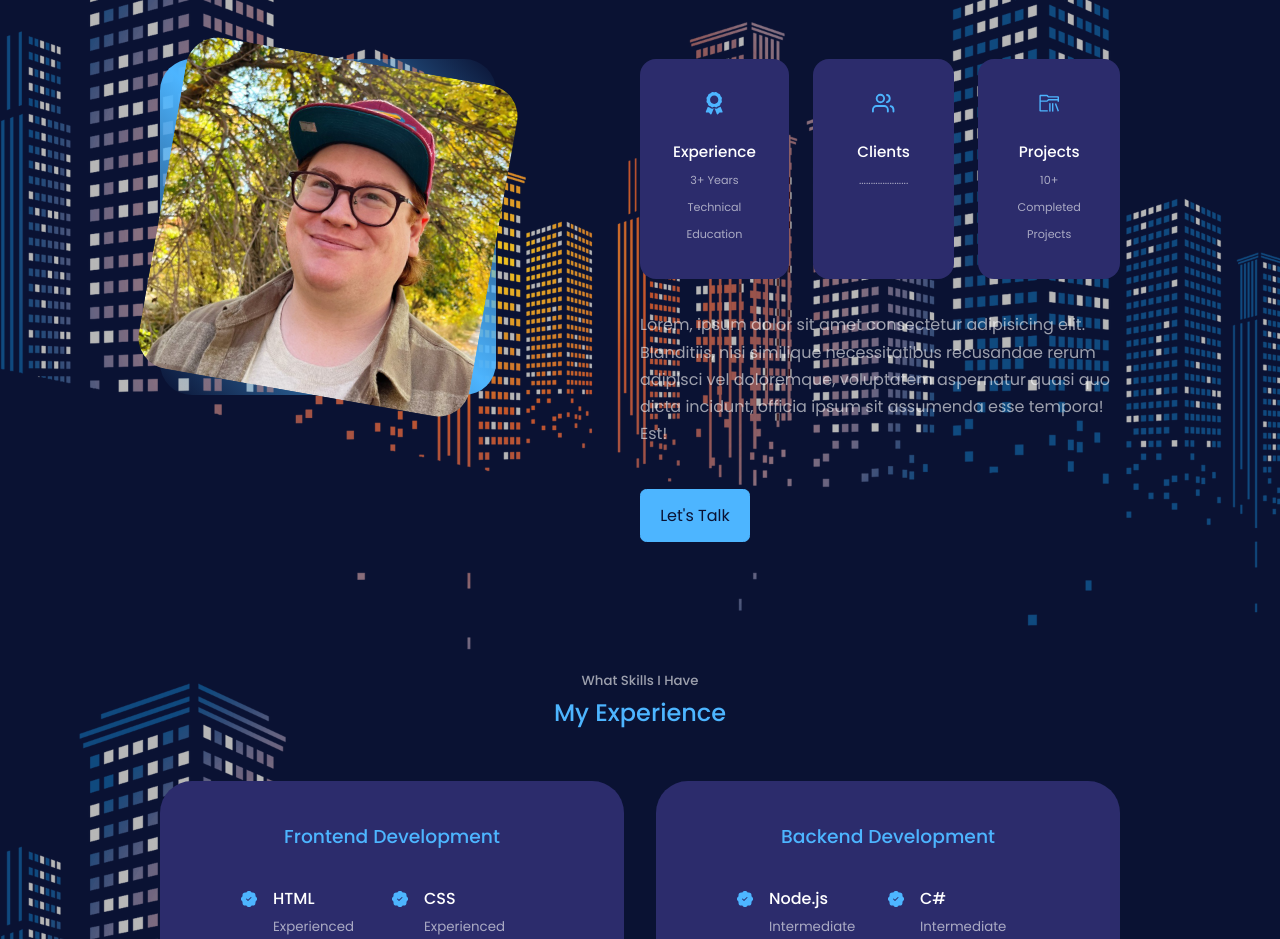
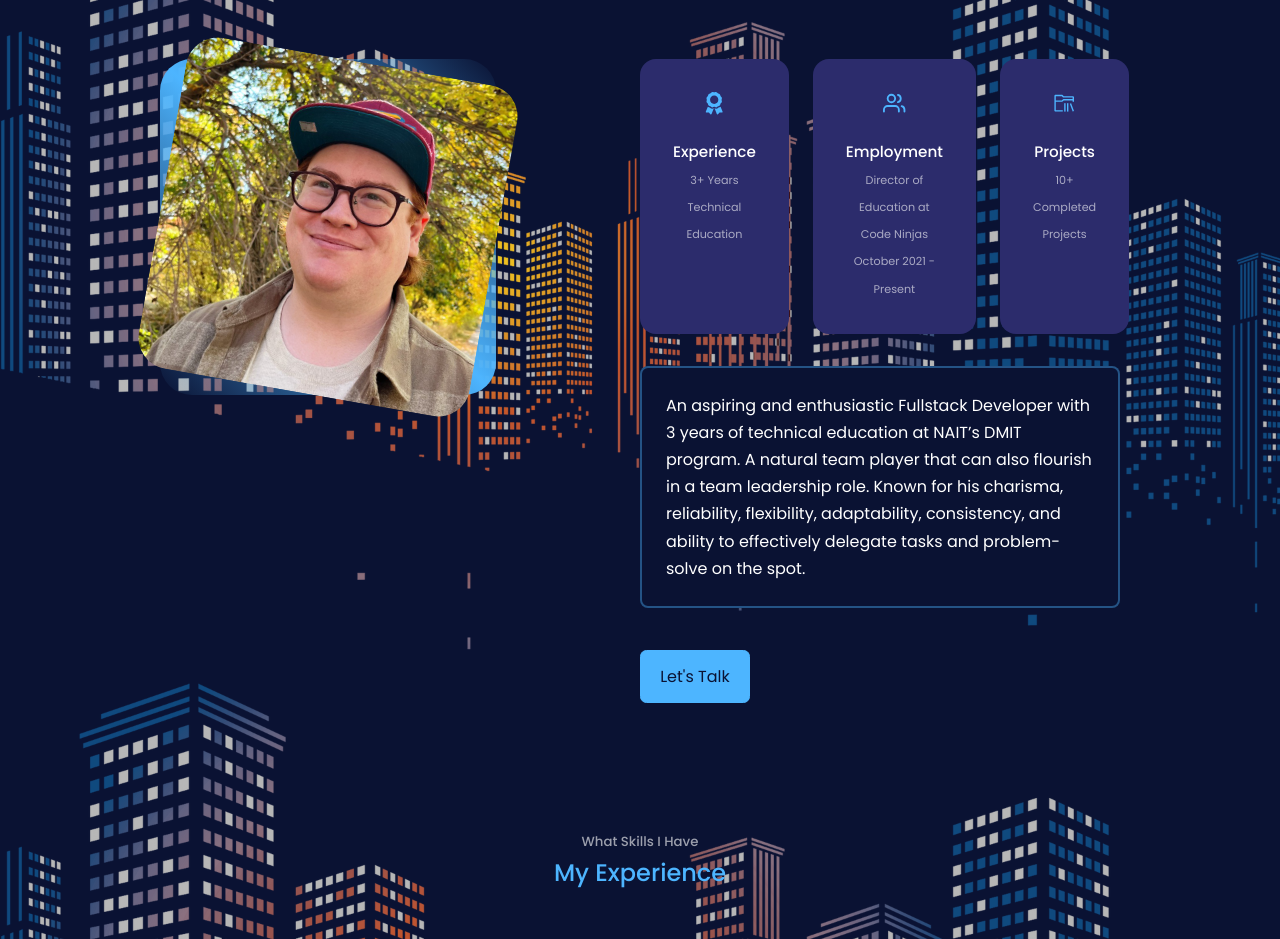
Before and after one commit to CGlinka95/react-portfolio, a React (Create React App) app in the folder react-portfolio-website-1/: page / in a window 1280 px wide. Shown: the part 980-1919 px from the top of the page. Built offline with nearby package versions, Linux system fonts and the light colour scheme.

Commit message:
Finished
Tying up lose ends, fixing some minor visibility issues with the layout and included my resume to be downloaded. Finished! Now to deploy

```diff
--- a/react-portfolio-website-1/src/components/about/About.jsx
+++ b/react-portfolio-website-1/src/components/about/About.jsx
@@ -26,8 +26,10 @@ const About = () => {
             </article>
             <article className='about__card'>
               <FiUsers className='about__icon'/>
-              <h5>Clients</h5>
-              <small>.....................</small>
+              <h5>Employment</h5>
+              <small>Director of Education at Code Ninjas</small>
+              <br />
+              <small>October 2021 - Present</small>
             </article>
             <article className='about__card'>
               <VscFolderLibrary className='about__icon'/>
@@ -35,7 +37,7 @@ const About = () => {
               <small>10+ Completed Projects</small>
             </article>
           </div>
-          <p>Lorem, ipsum dolor sit amet consectetur adipisicing elit. Blanditiis, nisi similique necessitatibus recusandae rerum adipisci vel doloremque, voluptatem aspernatur quasi quo dicta incidunt, officia ipsum sit assumenda esse tempora! Est!</p>
+          <p>An aspiring and enthusiastic Fullstack Developer with 3 years of technical education at NAIT’s DMIT program. A natural team player that can also flourish in a team leadership role. Known for his charisma, reliability, flexibility, adaptability, consistency, and ability to effectively delegate tasks and problem-solve on the spot.</p>
           <a href="#contact" className='btn btn-primary'>Let's Talk</a>
         </div>
       </div>
--- a/react-portfolio-website-1/src/components/about/about.css
+++ b/react-portfolio-website-1/src/components/about/about.css
@@ -45,7 +45,7 @@
 }
 
 .about__card:hover {
-  background: transparent;
+  background-color: var(--color-bg);
   border-color: var(--color-primary-variant);
   cursor: default;
 }
@@ -66,8 +66,17 @@
 }
 
 .about__content p {
+  background: var(--color-bg);
+  padding: 1.5rem;
+  border-radius: 0.5rem;
+  border: 2px solid var(--color-primary-variant);
   margin: 2rem 0 2.6rem;
-  color: var(--color-light);
+  color: var(--white);
+  transition: var(--transition);
+}
+
+.about__content p:hover {
+  background-color: var(--color-bg-variant);
 }
 
 /* ---------------------- MEDIA QUERIES (MEDIUM) --------------------- */
--- a/react-portfolio-website-1/src/components/contact/contact.css
+++ b/react-portfolio-website-1/src/components/contact/contact.css
@@ -21,7 +21,7 @@
 }
 
 .contact__option:hover {
-  background: transparent;
+  background-color: var(--color-bg);
   border-color: var(--color-primary-variant);
 }
 
--- a/react-portfolio-website-1/src/components/experience/experience.css
+++ b/react-portfolio-website-1/src/components/experience/experience.css
@@ -13,7 +13,7 @@
 }
 
 .experience__container > div:hover {
-  background: transparent;
+  background-color: var(--color-bg);
   border-color: var(--color-primary-variant);
   cursor: default;
 }
--- a/react-portfolio-website-1/src/components/header/CTA.jsx
+++ b/react-portfolio-website-1/src/components/header/CTA.jsx
@@ -1,11 +1,10 @@
 import React from 'react'
-//import CV from "../../assets/cv.pdf"
+import CV from "../../assets/Christopher_Glinka_Resume_2022.PDF"
 
 const CTA = () => {
   return (
     <div className='cta'>
-        <a href="#" className='btn'>Download CV</a>
-        {/* <a href={CV} download>Download CV</a>*/}
+        <a href={CV} download className='btn'>Download CV</a>
         <a href="#contact" className='btn btn-primary'>Let's Talk</a>
     </div>
   )
--- a/react-portfolio-website-1/src/components/portfolio/portfolio.css
+++ b/react-portfolio-website-1/src/components/portfolio/portfolio.css
@@ -14,7 +14,7 @@
 
 .portfolio__item:hover {
   border-color: var(--color-primary-variant);
-  background: transparent;
+  background-color: var(--color-bg);
 }
 
 .portfolio__item-image {
```
Also changed, not shown: 1 other file (tests, documents, lock files or other folders).
